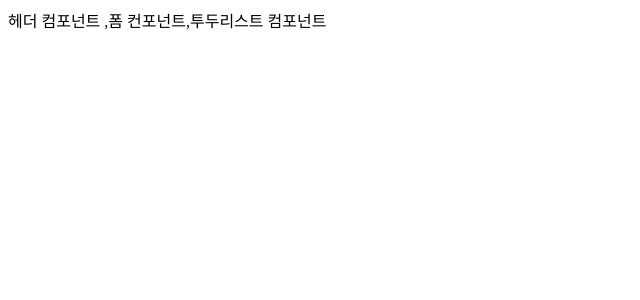
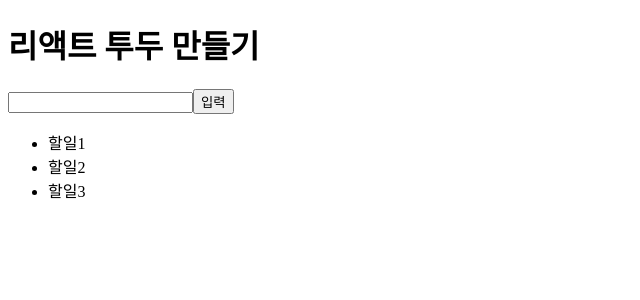
Before and after one commit to devpang20/cnu_simple_react_todo2308, a React (Vite) app: page / in a window 1280 px wide. Shown: the top 300 px of the page, without its empty margins (0-640 px from the left). Built offline with nearby package versions, Linux system fonts and the light colour scheme.

Commit message:
1차구현

```diff
--- a/src/App.jsx
+++ b/src/App.jsx
@@ -1,3 +1,4 @@
+import { useState } from "react"
 import TodoForm from "./components/TodoForm"
 import TodoHeader from "./components/TodoHeader"
 import TodoList from "./components/TodoList"
@@ -6,15 +7,34 @@ function App() {
 
   // 로직
 
+  const [todos, setTodos] = useState([
+    {
+      text: "할일1",
+    },
+    {
+      text: "할일2",
+    },
+    {
+      text: "할일3",
+    },
+  ])
 
-
+  const onInsert = (text) => {
+    setTodos(
+      todos.concat([
+        {
+          text: text,
+        }
+    ])
+    )
+  }
 
   // view
   return (
     <div>
       <TodoHeader />
-      <TodoForm />
-      <TodoList />
+      <TodoForm onInsert={onInsert}/>
+      <TodoList todos={todos} />
     </div>
   )
 }
--- a/src/components/TodoForm.jsx
+++ b/src/components/TodoForm.jsx
@@ -1,8 +1,27 @@
-function TodoForm() {
+import { useState } from "react";
+
+function TodoForm({onInsert}) {
+    const [text, setText] = useState("");
+
+    const onCustomChange = (e) => {
+        setText(e.target.value)
+    }
+
+    const onCustomSubmit = (e) => {
+        e.preventDefault();
+        onInsert(text);
+        setText("");
+    }
+
     return (
-        <>
-            폼 컨포넌트,
-        </>
+        <form onSubmit={onCustomSubmit}>
+            <input
+                type="text"
+                value={text}
+                onChange={onCustomChange}
+            />
+            <button type="submit">입력</button>
+        </form>
     );
 }
 
--- a/src/components/TodoHeader.jsx
+++ b/src/components/TodoHeader.jsx
@@ -1,6 +1,6 @@
 function TodoHeader() {
     return (
-        <>헤더 컴포넌트 ,</>
+        <h1>리액트 투두 만들기</h1>
      );
 }
 
--- a/src/components/TodoList.jsx
+++ b/src/components/TodoList.jsx
@@ -1,5 +1,9 @@
-function TodoList() {
-    return ( <>투두리스트 컴포넌트</> );
+function TodoList({todos}) {
+    return (
+        <ul>
+            {todos.map(todo => <li>{todo.text}</li>)}
+        </ul>
+    );
 }
 
 export default TodoList;
```
Also changed, not shown: 1 other file (tests, documents, lock files or other folders).
